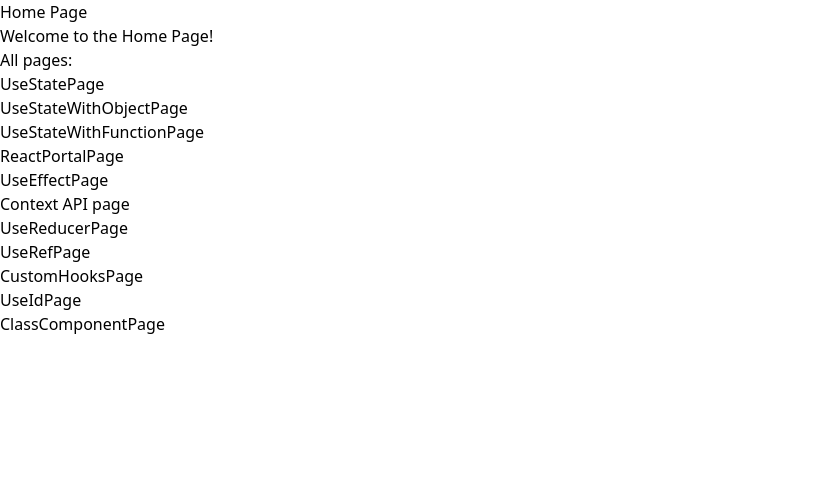
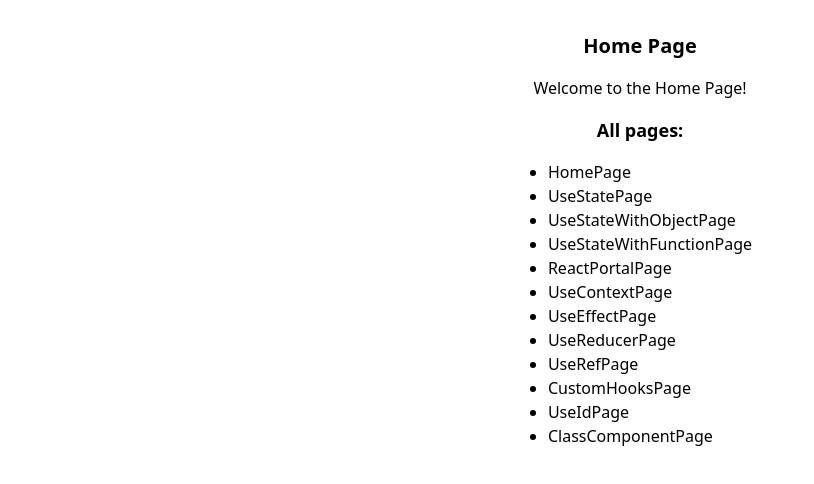
Before and after one commit to tiagolopesStudies/aulao-react-parte1, a React (Vite) app: page / in a window 1280 px wide. Shown: the top 484 px of the page, without its empty margins (0-814 px from the left). Built offline with nearby package versions, Linux system fonts and the light colour scheme.

Commit message:
aplicando estilo com TailwindCSS nas páginas

```diff
--- /dev/null
+++ b/src/constants/route-list.tsx
@@ -0,0 +1,81 @@
+import { ClassComponentPage } from '../pages/class-component'
+import { ContextApiPage } from '../pages/context'
+import { CustomHooksPage } from '../pages/custom-hooks'
+import { HomePage } from '../pages/home'
+import { ReactPortalPage } from '../pages/react-portal'
+import { UseEffectPage } from '../pages/use-effect'
+import { UseIdPage } from '../pages/use-id'
+import { UseReducerPage } from '../pages/use-reducer'
+import { UseRefPage } from '../pages/use-ref'
+import { UseStatePage } from '../pages/use-state'
+import { UseStateWithFunctionPage } from '../pages/use-state-with-function'
+import { UseStateWithObjectPage } from '../pages/use-state-with-object'
+
+type Route = {
+  path: string
+  name: string
+  element: React.ReactNode
+}
+
+export const ROUTE_LIST: Route[] = [
+  {
+    path: '/',
+    name: 'HomePage',
+    element: <HomePage />,
+  },
+  {
+    path: '/state',
+    name: 'UseStatePage',
+    element: <UseStatePage />,
+  },
+  {
+    path: '/state2',
+    name: 'UseStateWithObjectPage',
+    element: <UseStateWithObjectPage />,
+  },
+  {
+    path: '/state3',
+    name: 'UseStateWithFunctionPage',
+    element: <UseStateWithFunctionPage />,
+  },
+  {
+    path: '/portal',
+    name: 'ReactPortalPage',
+    element: <ReactPortalPage />,
+  },
+  {
+    path: '/context',
+    name: 'UseContextPage',
+    element: <ContextApiPage />,
+  },
+  {
+    path: '/effect',
+    name: 'UseEffectPage',
+    element: <UseEffectPage />,
+  },
+  {
+    path: '/reducer',
+    name: 'UseReducerPage',
+    element: <UseReducerPage />,
+  },
+  {
+    path: '/ref',
+    name: 'UseRefPage',
+    element: <UseRefPage />,
+  },
+  {
+    path: '/custom-hooks',
+    name: 'CustomHooksPage',
+    element: <CustomHooksPage />,
+  },
+  {
+    path: '/use-id',
+    name: 'UseIdPage',
+    element: <UseIdPage />,
+  },
+  {
+    path: '/class-component',
+    name: 'ClassComponentPage',
+    element: <ClassComponentPage />,
+  },
+]
--- a/src/pages/home.tsx
+++ b/src/pages/home.tsx
@@ -1,45 +1,19 @@
+import { ROUTE_LIST } from '../constants/route-list'
+
 export function HomePage() {
   return (
-    <div>
-      <h1>Home Page</h1>
-      <p>Welcome to the Home Page!</p>
+    <div className="flex flex-col items-center gap-4 p-8">
+      <h1 className="text-xl font-semibold text-center">Home Page</h1>
+      <p className="text-center">Welcome to the Home Page!</p>
 
-      <h2>All pages:</h2>
+      <h2 className="text-lg font-semibold">All pages:</h2>
 
-      <ul>
-        <li>
-          <a href="/state">UseStatePage</a>
-        </li>
-        <li>
-          <a href="/state2">UseStateWithObjectPage</a>
-        </li>
-        <li>
-          <a href="/state3">UseStateWithFunctionPage</a>
-        </li>
-        <li>
-          <a href="/portal">ReactPortalPage</a>
-        </li>
-        <li>
-          <a href="/effect">UseEffectPage</a>
-        </li>
-        <li>
-          <a href="/context">Context API page</a>
-        </li>
-        <li>
-          <a href="/reducer">UseReducerPage</a>
-        </li>
-        <li>
-          <a href="/ref">UseRefPage</a>
-        </li>
-        <li>
-          <a href="/custom-hooks">CustomHooksPage</a>
-        </li>
-        <li>
-          <a href="/use-id">UseIdPage</a>
-        </li>
-        <li>
-          <a href="/class-component">ClassComponentPage</a>
-        </li>
+      <ul className="list-disc pl-5">
+        {ROUTE_LIST.map((route) => (
+          <li key={route.path} className="hover:underline">
+            <a href={route.path}>{route.name}</a>
+          </li>
+        ))}
       </ul>
     </div>
   )
--- a/src/routes.tsx
+++ b/src/routes.tsx
@@ -1,68 +1,9 @@
 import { createBrowserRouter } from 'react-router-dom'
-import { ClassComponentPage } from './pages/class-component'
-import { ContextApiPage } from './pages/context'
-import { CustomHooksPage } from './pages/custom-hooks'
-import { HomePage } from './pages/home'
-import { ReactPortalPage } from './pages/react-portal'
-import { UseEffectPage } from './pages/use-effect'
-import { UseIdPage } from './pages/use-id'
-import { UseReducerPage } from './pages/use-reducer'
-import { UseRefPage } from './pages/use-ref'
-import { UseStatePage } from './pages/use-state'
-import { UseStateWithFunctionPage } from './pages/use-state-with-function'
-import { UseStateWithObjectPage } from './pages/use-state-with-object'
+import { ROUTE_LIST } from './constants/route-list'
 
-export const routes = createBrowserRouter([
-  {
-    path: '/',
-    element: <HomePage />,
-  },
-  {
-    path: '/state',
-    element: <UseStatePage />,
-  },
-  {
-    path: '/state2',
-    element: <UseStateWithObjectPage />,
-  },
-  {
-    path: '/state3',
-    element: <UseStateWithFunctionPage />,
-  },
-  {
-    path: '/portal',
-    element: <ReactPortalPage />,
-  },
-  {
-    path: '/effect',
-    element: <UseEffectPage />,
-  },
-  {
-    path: '/context',
-    element: <ContextApiPage />,
-  },
-  {
-    path: '*',
-    element: <HomePage />,
-  },
-  {
-    path: '/reducer',
-    element: <UseReducerPage />,
-  },
-  {
-    path: '/ref',
-    element: <UseRefPage />,
-  },
-  {
-    path: '/custom-hooks',
-    element: <CustomHooksPage />,
-  },
-  {
-    path: '/use-id',
-    element: <UseIdPage />,
-  },
-  {
-    path: '/class-component',
-    element: <ClassComponentPage />,
-  },
-])
+export const routes = createBrowserRouter(
+  ROUTE_LIST.map((route) => ({
+    path: route.path,
+    element: route.element,
+  }))
+)
```
